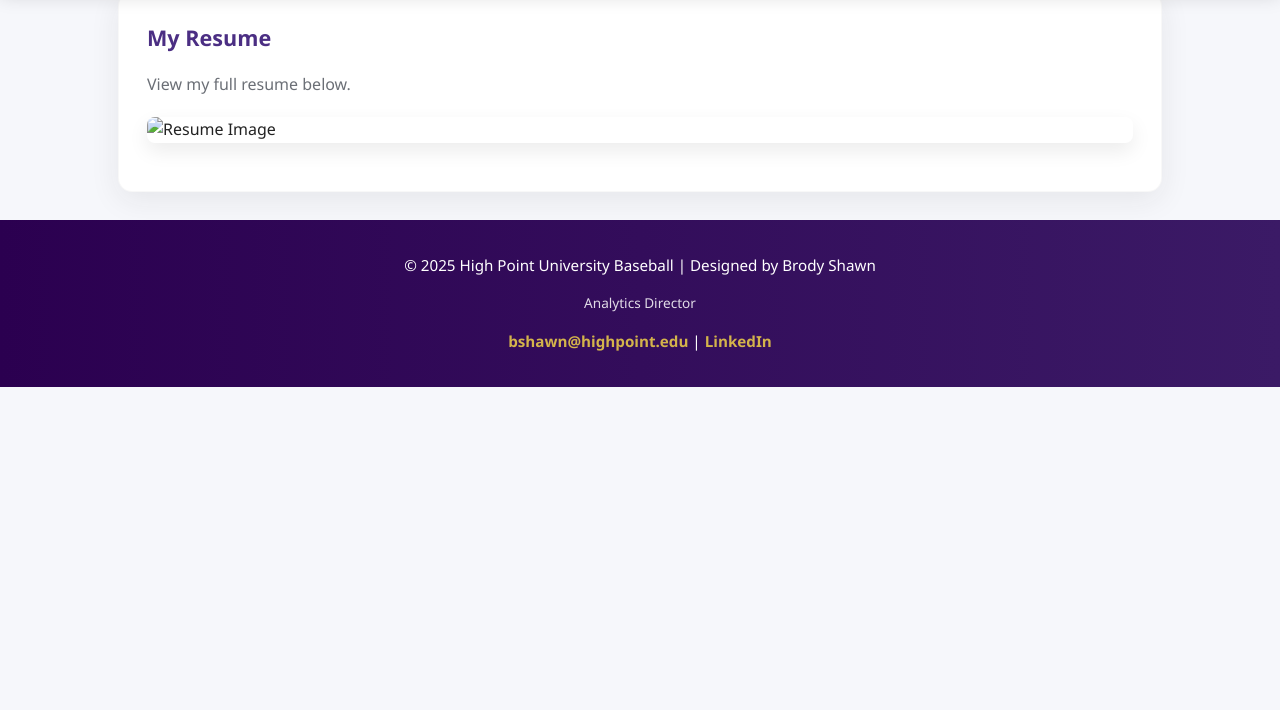
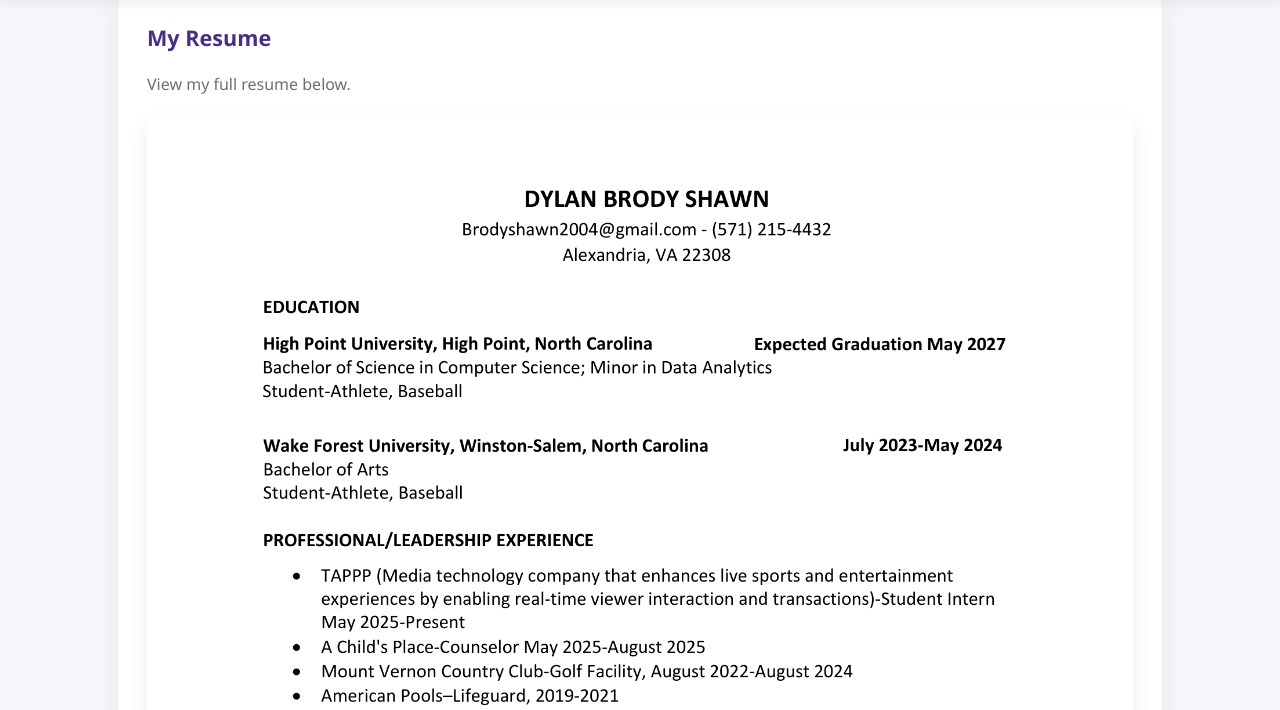
Before and after one commit to bshawn27/bshawn27.github.io, a plain HTML site: page portfolio/resume.html in a window 1280 px wide. Shown: the part 90-800 px from the top of the page. Drawn offline with Linux system fonts and the light colour scheme.

Commit message:
Update resume.html

```diff
--- a/portfolio/resume.html
+++ b/portfolio/resume.html
@@ -32,7 +32,7 @@
     <h2 class="section-title">My Resume</h2>
     <p class="lead">View my full resume below.</p>
 
-    <img src="images/resume_page_1.png" alt="Resume Image" class="resume-img">
+    <img src="./resume_page_1.png" alt="Resume Image" class="resume-img">
   </div>
 
 </main>
```
